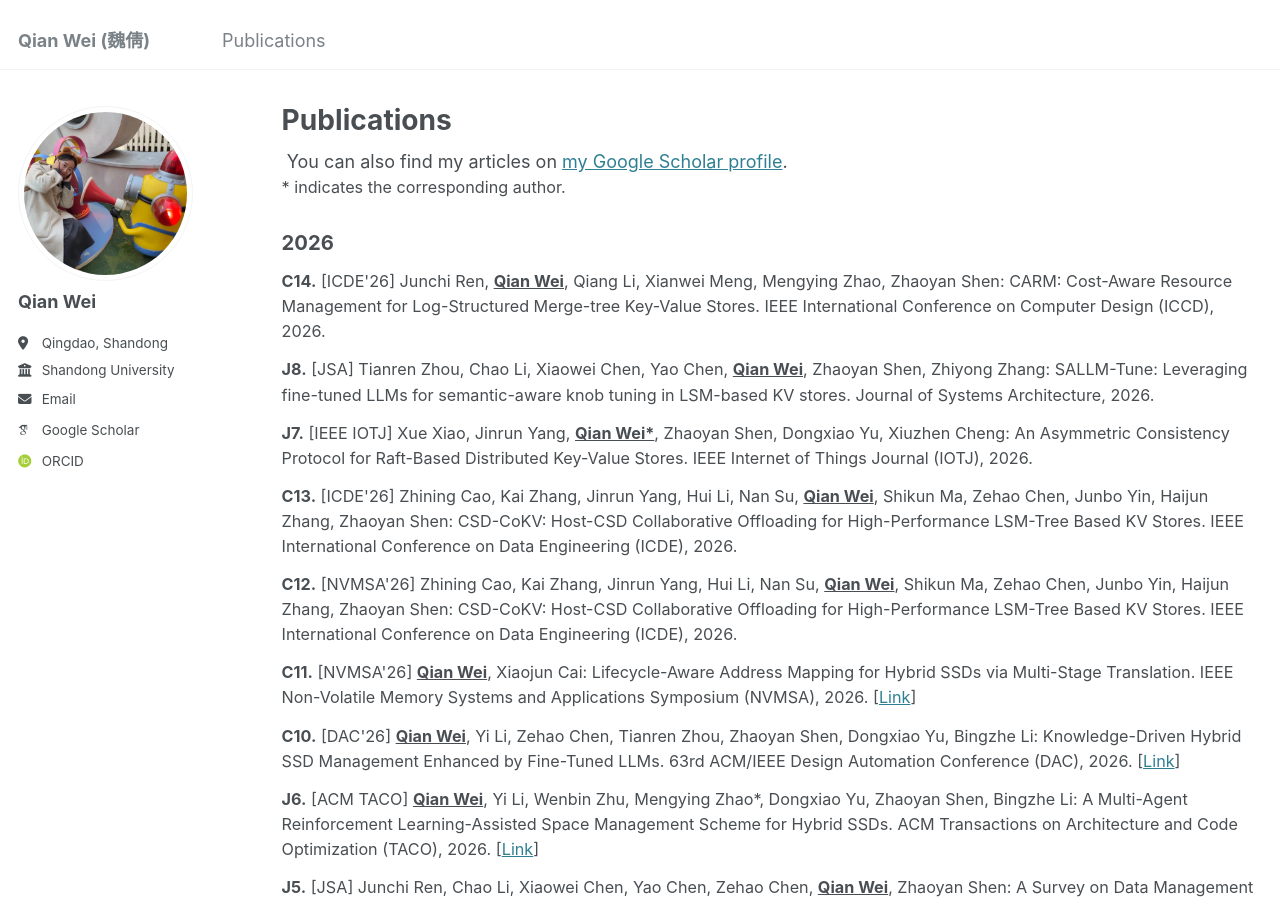
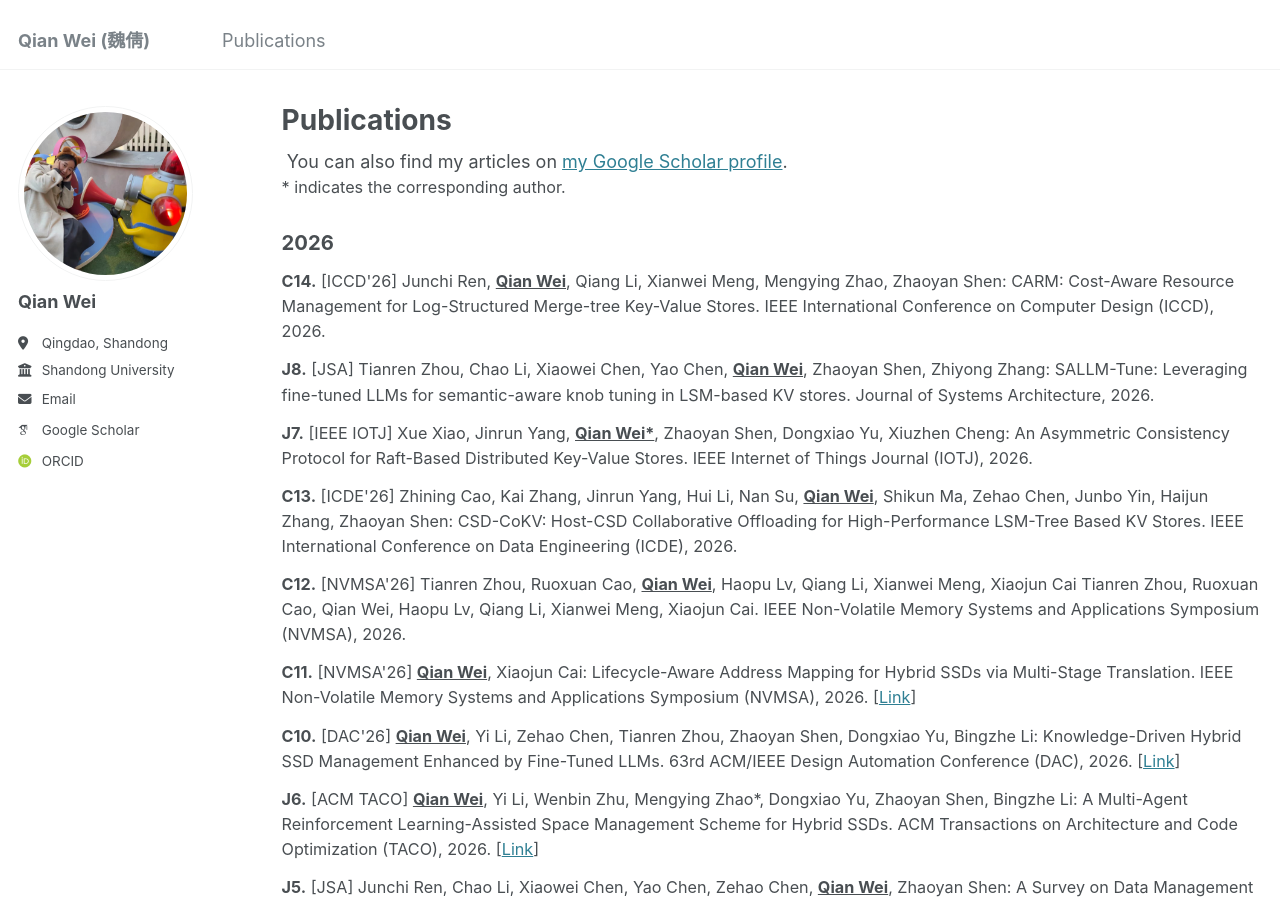
Before and after one commit to starry12/starry12.github.io, a Jekyll site: the page built from _pages/publications.html, in a window 1280 px wide and 900 px high. Built offline with Jekyll 4.4.1, drawn with Linux system fonts in a browser that asks for light colours; some web fonts are replaced.

Commit message:
Update publications.html

```diff
--- a/_pages/publications.html
+++ b/_pages/publications.html
@@ -45,7 +45,7 @@ author_profile: true
 <h2>2026</h2>
 
 <p>
-<strong>C14.</strong> [ICDE'26]
+<strong>C14.</strong> [ICCD'26]
 Junchi Ren, <span class="me">Qian Wei</span>, Qiang Li, Xianwei Meng, Mengying Zhao, Zhaoyan Shen:
 CARM: Cost-Aware Resource Management for Log-Structured Merge-tree Key-Value Stores.
 IEEE International Conference on Computer Design (ICCD), 2026.
@@ -74,9 +74,9 @@ IEEE International Conference on Data Engineering (ICDE), 2026.
 
 <p>
 <strong>C12.</strong> [NVMSA'26]
-Zhining Cao, Kai Zhang, Jinrun Yang, Hui Li, Nan Su, <span class="me">Qian Wei</span>, Shikun Ma, Zehao Chen, Junbo Yin, Haijun Zhang, Zhaoyan Shen:
-CSD-CoKV: Host-CSD Collaborative Offloading for High-Performance LSM-Tree Based KV Stores.
-IEEE International Conference on Data Engineering (ICDE), 2026.
+Tianren Zhou, Ruoxuan Cao, <span class="me">Qian Wei</span>, Haopu Lv, Qiang Li, Xianwei Meng, Xiaojun Cai
+Tianren Zhou, Ruoxuan Cao, Qian Wei, Haopu Lv, Qiang Li, Xianwei Meng, Xiaojun Cai.
+IEEE Non-Volatile Memory Systems and Applications Symposium (NVMSA), 2026.
 </p>
 
 <p>
```
